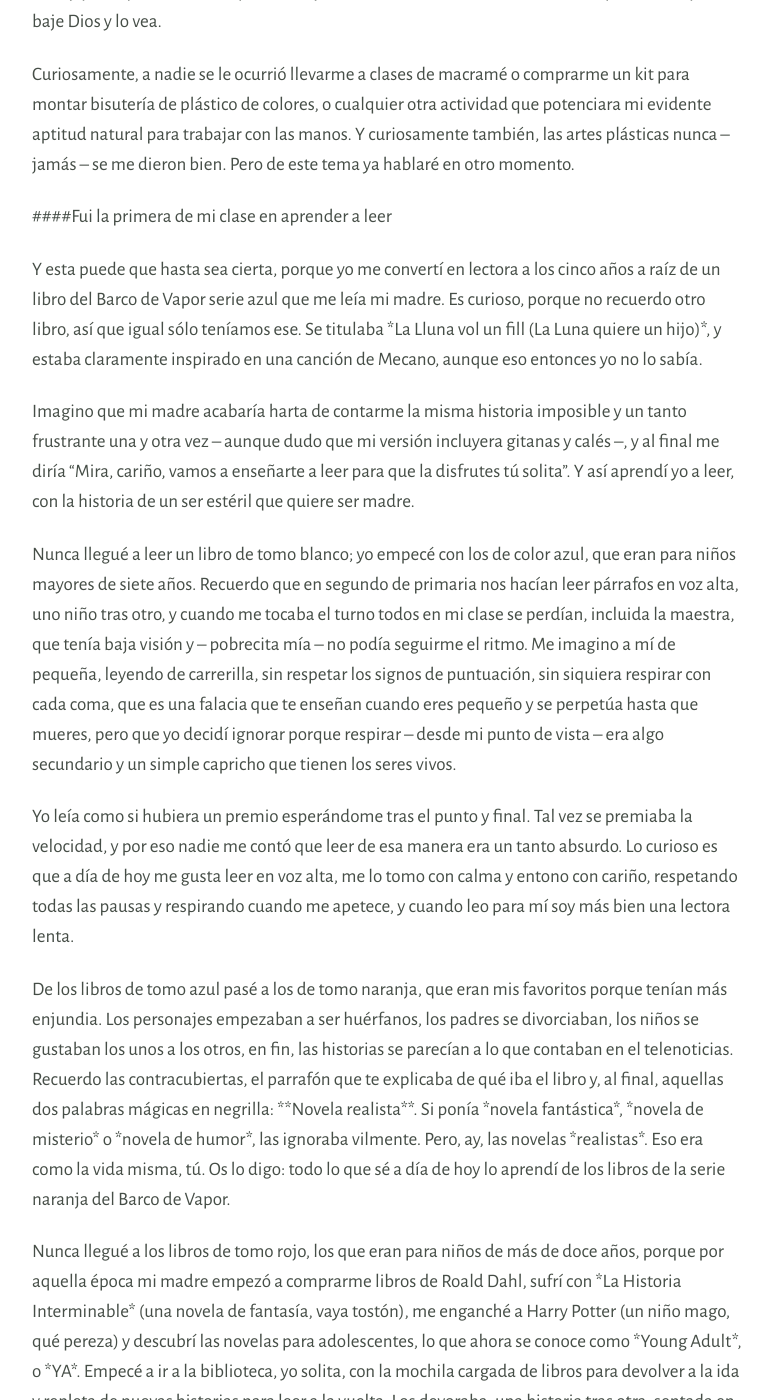
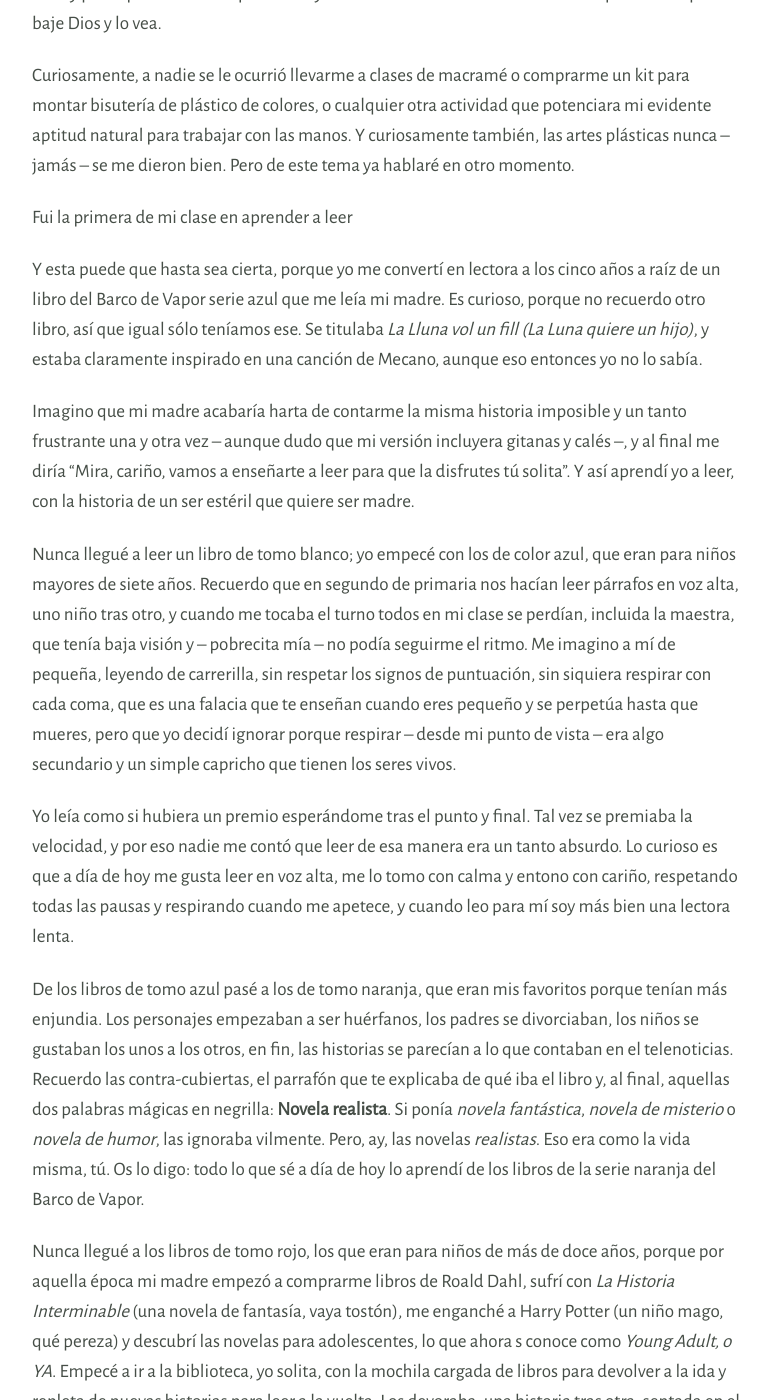
Before and after one commit to irenealgi/readbelow, a Jekyll site: the page built from _posts/2018-03-02-los-tres-hitos-de-mi-infancia.md, in a window 1280 px wide and 1400 px high, scrolled down 1388 px. Shown: the whole window, without its empty margins (253-1025 px from the left). Built offline with Jekyll 4.4.1, drawn with Linux system fonts in a browser that asks for light colours; some of the changed text lies outside the part shown.

Commit message:
Update from Forestry.io - 2018-03-02-los-tres-hitos-de-mi-infancia.md

```diff
--- a/_posts/2018-03-02-los-tres-hitos-de-mi-infancia.md
+++ b/_posts/2018-03-02-los-tres-hitos-de-mi-infancia.md
@@ -8,13 +8,13 @@
 image:
 - "/uploads/2018/03/02/josh-applegate-149609-unsplash.jpg"
 ---
-\###Tres hitos de mi infancia
+### Tres hitos de mi infancia
 
 A mi padre, imagino que como a muchos otros, le gusta presumir de hijas. También le gusta mucho hablar, hasta el punto de que mi pareja – que también casca de lo lindo – le ha llegado a describir como "la persona que más habla del mundo". Si os estáis preguntando si yo también soy charlatana, la respuesta es afirmativa. Aquí nos gusta hablar a casi todos, menos a mi madre, a mi hermana, a mi suegra, a mi suegro, y a mis cuñados, que son como más silenciosos.
 
-El caso es que cuando mi padre habla de mí, le encanta contar cómo yo era una niña muy especial y todas las cosas que he logrado a lo largo de mi vida. Como además de hablar le encanta recordar y tiene una memoria francamente maravillosa, tengo mucha información sobre mi infancia, siempre de una fiabilidad un tanto relativa. A mí me gustaría hablar hoy de tres hitos que mi padre siempre destaca y que a mí me llaman mucho la atención, más que nada porque son un tanto \*random\*.
+El caso es que cuando mi padre habla de mí, le encanta contar cómo yo era una niña muy especial y todas las cosas que he logrado a lo largo de mi vida. Como además de hablar le encanta recordar y tiene una memoria francamente maravillosa, tengo mucha información sobre mi infancia, siempre de una fiabilidad un tanto relativa. A mí me gustaría hablar hoy de tres hitos que mi padre siempre destaca y que a mí me llaman mucho la atención, más que nada porque son un tanto _random_
 
-\####Fui la primera de mi clase en aprender a atarse los cordones de los zapatos
+#### Fui la primera de mi clase en aprender a atarse los cordones de los zapatos
 
 Recordemos lo de la fiabilidad un tanto relativa. Honestamente, nadie en mi familia sabe en qué momento los veinte niños con los que compartí aula, sudor y lágrimas durante diez largos años aprendieron a atarse los cordones de los zapatos, pero por lo que sea a mi padre le gusta presumir de que yo fui la primera en alcanzar semejante logro.
 
@@ -24,9 +24,9 @@
 
 Curiosamente, a nadie se le ocurrió llevarme a clases de macramé o comprarme un kit para montar bisutería de plástico de colores, o cualquier otra actividad que potenciara mi evidente aptitud natural para trabajar con las manos. Y curiosamente también, las artes plásticas nunca – jamás – se me dieron bien. Pero de este tema ya hablaré en otro momento.
 
-\####Fui la primera de mi clase en aprender a leer
+#### Fui la primera de mi clase en aprender a leer
 
-Y esta puede que hasta sea cierta, porque yo me convertí en lectora a los cinco años a raíz de un libro del Barco de Vapor serie azul que me leía mi madre. Es curioso, porque no recuerdo otro libro, así que igual sólo teníamos ese. Se titulaba \*La Lluna vol un fill (La Luna quiere un hijo)\*, y estaba claramente inspirado en una canción de Mecano, aunque eso entonces yo no lo sabía.
+Y esta puede que hasta sea cierta, porque yo me convertí en lectora a los cinco años a raíz de un libro del Barco de Vapor serie azul que me leía mi madre. Es curioso, porque no recuerdo otro libro, así que igual sólo teníamos ese. Se titulaba _La Lluna vol un fill (La Luna quiere un hijo)_, y estaba claramente inspirado en una canción de Mecano, aunque eso entonces yo no lo sabía.
 
 Imagino que mi madre acabaría harta de contarme la misma historia imposible y un tanto frustrante una y otra vez – aunque dudo que mi versión incluyera gitanas y calés –, y al final me diría "Mira, cariño, vamos a enseñarte a leer para que la disfrutes tú solita". Y así aprendí yo a leer, con la historia de un ser estéril que quiere ser madre.
 
@@ -34,11 +34,11 @@
 
 Yo leía como si hubiera un premio esperándome tras el punto y final. Tal vez se premiaba la velocidad, y por eso nadie me contó que leer de esa manera era un tanto absurdo. Lo curioso es que a día de hoy me gusta leer en voz alta, me lo tomo con calma y entono con cariño, respetando todas las pausas y respirando cuando me apetece, y cuando leo para mí soy más bien una lectora lenta.
 
-De los libros de tomo azul pasé a los de tomo naranja, que eran mis favoritos porque tenían más enjundia. Los personajes empezaban a ser huérfanos, los padres se divorciaban, los niños se gustaban los unos a los otros, en fin, las historias se parecían a lo que contaban en el telenoticias. Recuerdo las contracubiertas, el parrafón que te explicaba de qué iba el libro y, al final, aquellas dos palabras mágicas en negrilla: \*\*Novela realista\*\*. Si ponía \*novela fantástica\*, \*novela de misterio\* o \*novela de humor\*, las ignoraba vilmente. Pero, ay, las novelas \*realistas\*. Eso era como la vida misma, tú. Os lo digo: todo lo que sé a día de hoy lo aprendí de los libros de la serie naranja del Barco de Vapor.
+De los libros de tomo azul pasé a los de tomo naranja, que eran mis favoritos porque tenían más enjundia. Los personajes empezaban a ser huérfanos, los padres se divorciaban, los niños se gustaban los unos a los otros, en fin, las historias se parecían a lo que contaban en el telenoticias. Recuerdo las contra-cubiertas, el parrafón que te explicaba de qué iba el libro y, al final, aquellas dos palabras mágicas en negrilla: **Novela realista**. Si ponía _novela fantástica_, _novela de misterio_ o _novela de humor_, las ignoraba vilmente. Pero, ay, las novelas _realistas_. Eso era como la vida misma, tú. Os lo digo: todo lo que sé a día de hoy lo aprendí de los libros de la serie naranja del Barco de Vapor.
 
-Nunca llegué a los libros de tomo rojo, los que eran para niños de más de doce años, porque por aquella época mi madre empezó a comprarme libros de Roald Dahl, sufrí con \*La Historia Interminable\* (una novela de fantasía, vaya tostón), me enganché a Harry Potter (un niño mago, qué pereza) y descubrí las novelas para adolescentes, lo que ahora se conoce como \*Young Adult\*, o \*YA\*. Empecé a ir a la biblioteca, yo solita, con la mochila cargada de libros para devolver a la ida y repleta de nuevas historias para leer a la vuelta. Los devoraba, una historia tras otra, sentada en el sofá, debajo de la lámpara alógena que "gasta mucho en electricidad" y con la que un día prendí fuego a un \*kleenex\*. Pero esa es otra historia.
+Nunca llegué a los libros de tomo rojo, los que eran para niños de más de doce años, porque por aquella época mi madre empezó a comprarme libros de Roald Dahl, sufrí con _La Historia Interminable_ (una novela de fantasía, vaya tostón), me enganché a Harry Potter (un niño mago, qué pereza) y descubrí las novelas para adolescentes, lo que ahora s conoce como _Young Adult, o YA_. Empecé a ir a la biblioteca, yo solita, con la mochila cargada de libros para devolver a la ida y repleta de nuevas historias para leer a la vuelta. Los devoraba, una historia tras otra, sentada en el sofá, debajo de la lámpara alógena que "gasta mucho en electricidad" y con la que un día prendí fuego a un _kleenex_. Pero esa es otra historia.
 
-\####No falté un solo día al colegio
+#### No falté un solo día al colegio
 
 Si lo de atarme los cordones y aprender a leer a una edad precoz son cosas de las que a mi padre le gusta hablar, lo del récord de asistencia es algo que cuenta con mucho orgullo y satisfacción, entre otras cosas porque se atribuye el mérito.
 
```
